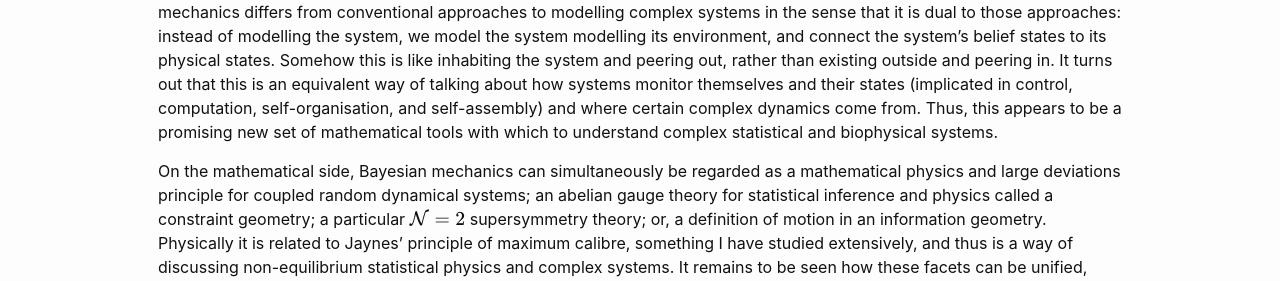
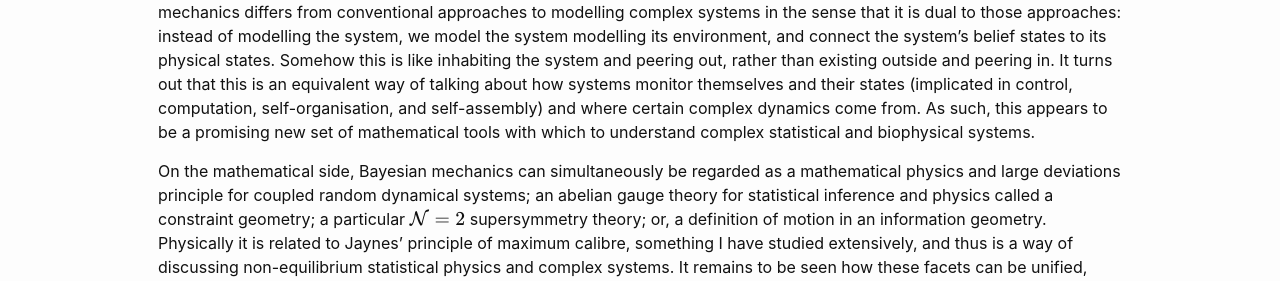
Before and after one commit to DARSakthi/DARSakthi.github.io, a Jekyll site: the page built from research.markdown, in a window 1280 px wide. Shown: the part 956-1237 px from the top of the page. Built offline with Jekyll 4.4.1, drawn with Linux system fonts in a browser that asks for light colours; formulas are drawn with MathJax 3; some of the changed text lies outside the part shown.

Commit message:
Changed language

```diff
--- a/research.markdown
+++ b/research.markdown
@@ -20,7 +20,7 @@ In the widest possible terms, what this means is, I study—and try to find—**
 
 For the last few years I have worked primarily on ideas related to the [free energy principle](https://en.wikipedia.org/wiki/Free_energy_principle), which I believe to be a good scaffold for a mathematical theory of complexity. Myself and some collaborators are working on developing a new approach to the statistical physics of non-equilibria and complexity based on the free energy principle; we have called this _Bayesian mechanics._
 
-What is Bayesian mechanics? Our best attempt at an axiomatic characterisation of complexity unifies the study of stochastic thermodynamics, interacting random processes, and the topological and geometric features of dynamical systems. As it continues to be refined, it seems to lay out how one could formulate a picture of interacting random dynamical systems in a way that is conducive to axiomatisation, and which captures all the relevant teleological notions of complexity. Bayesian mechanics differs from conventional approaches to modelling complex systems in the sense that it is dual to those approaches: instead of modelling the system, we model the system modelling its environment, and connect the system's belief states to its physical states. Somehow this is like inhabiting the system and peering out, rather than existing outside and peering in. It turns out that this is an equivalent way of talking about how systems monitor themselves and their states (implicated in control, computation, self-organisation, and self-assembly) and where certain complex dynamics come from. Thus, this appears to be a promising new set of mathematical tools with which to understand complex statistical and biophysical systems.
+What is Bayesian mechanics? Our best attempt at an axiomatic characterisation of complexity unifies the study of stochastic thermodynamics, interacting random processes, and the topological and geometric features of dynamical systems. As it continues to be refined, it seems to lay out how one could formulate a picture of interacting random dynamical systems in a way that is conducive to axiomatisation, and which captures all the relevant teleological notions of complexity. Bayesian mechanics differs from conventional approaches to modelling complex systems in the sense that it is dual to those approaches: instead of modelling the system, we model the system modelling its environment, and connect the system's belief states to its physical states. Somehow this is like inhabiting the system and peering out, rather than existing outside and peering in. It turns out that this is an equivalent way of talking about how systems monitor themselves and their states (implicated in control, computation, self-organisation, and self-assembly) and where certain complex dynamics come from. As such, this appears to be a promising new set of mathematical tools with which to understand complex statistical and biophysical systems.
 
 On the mathematical side, Bayesian mechanics can simultaneously be regarded as a mathematical physics and large deviations principle for coupled random dynamical systems; an abelian gauge theory for statistical inference and physics called a constraint geometry; a particular $$\mathcal{N}=2$$ supersymmetry theory; or, a definition of motion in an information geometry. Physically it is related to Jaynes' principle of maximum calibre, something I have studied extensively, and thus is a way of discussing non-equilibrium statistical physics and complex systems. It remains to be seen how these facets can be unified, although we believe the key to lie in a particular generalised approach to Bayesian mechanics, called $$G$$-theory by my collaborators.
 
```
